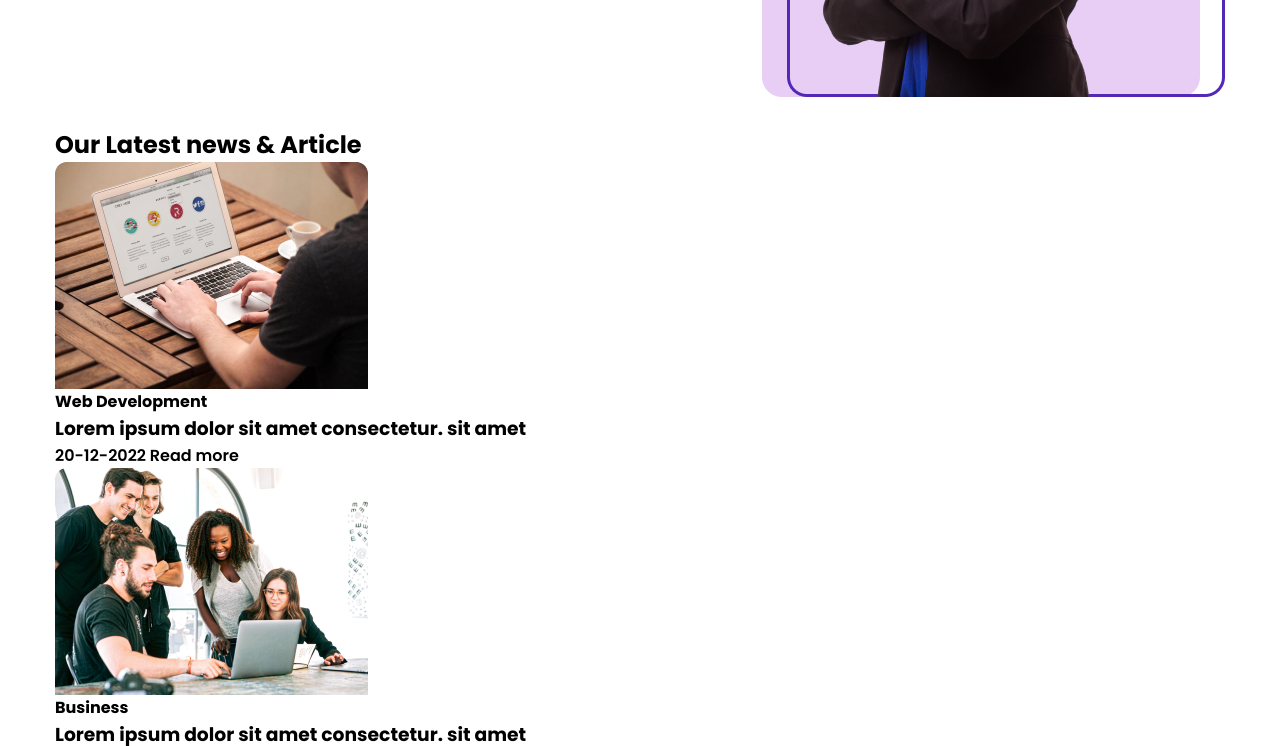
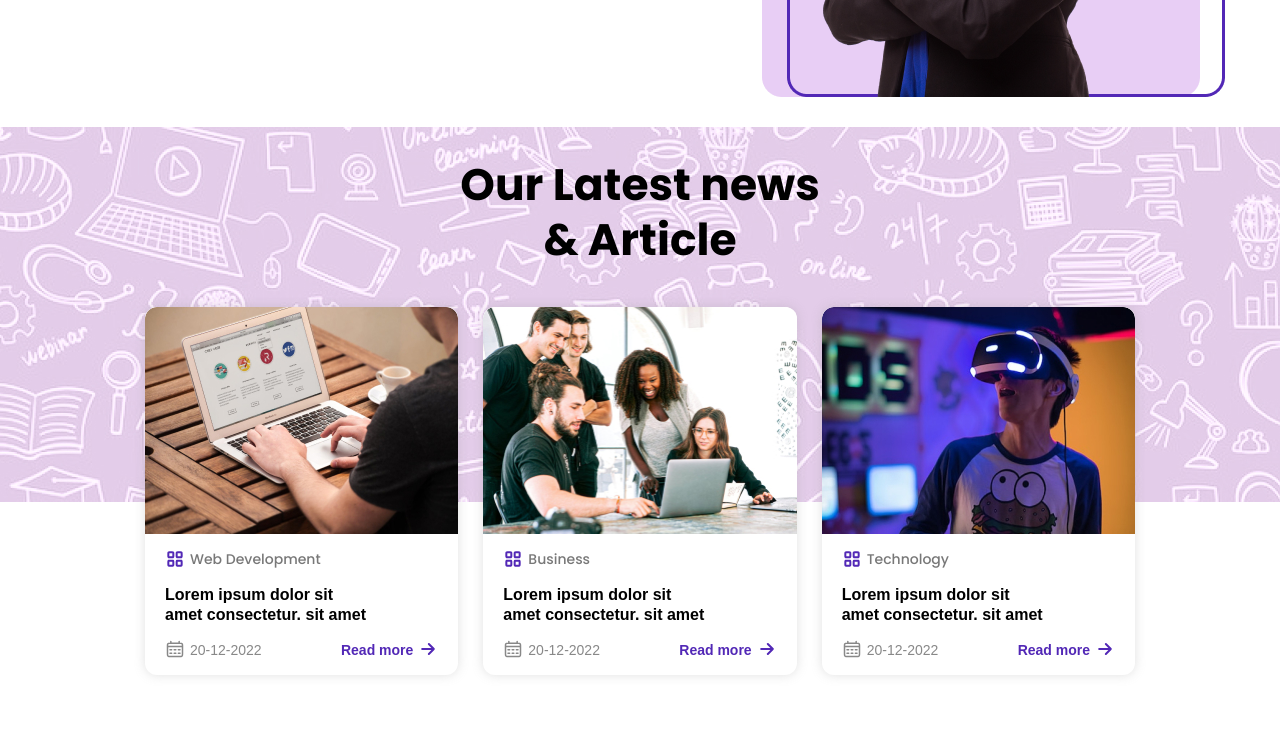
Before and after one commit to Dmitrii-Faenov/outschool, a plain HTML site: page index.html in a window 1280 px wide. Shown: the part 4240-4986 px from the top of the page. After the commit the page ends 4945 px from the top, so only its background shows below. Drawn offline with Linux system fonts and the light colour scheme.

Commit message:
added styles for articles section

```diff
--- a/style.css
+++ b/style.css
@@ -392,3 +392,122 @@ color: #464747;
     background-color: #5228b6;
     border-radius: 12px;
 }
+.articles {
+    position: relative;
+    padding: 1.875rem 0;
+}
+.articles::before {
+    position: absolute;
+    content: "";
+    width: 100%;
+    height: 375px;
+    z-index: -1;
+    top: 0;
+    left: 0;
+    background: url(images/articles/bg.jpeg);
+}
+.articles__title {
+    margin: 0 auto 2.5rem auto;
+    text-align: center;
+    max-width: 22.8125rem;
+    font-size: 2.75rem;
+    line-height: 3.4375rem;
+}
+.articles__list {
+    max-width: 990px;
+    margin: 0 auto;
+    display: flex;
+    justify-content: space-between;
+    flex-wrap: wrap;
+    --gap: 25px;
+    gap: var(--gap);
+}
+.articles__list-item {
+    flex: 1 1 calc(33.333% - var(--gap));
+    background-color: transparent;
+}
+.articles__card {
+    height: 100%;
+    display: flex;
+    flex-direction: column;
+    box-shadow: 0px 0px 11px rgba(153, 153, 153, 0.3);
+    border-radius: 12px;
+    overflow: hidden;
+    background-color: #fff;
+}
+.articles__card-img {
+}
+.articles__info-container {
+    display: flex;
+    flex-direction: column;
+    padding: 0.9375rem 1.25rem;
+    flex: 1 1 100%;
+}
+.articles__card-direction {
+    display: inline-flex;
+    align-items: center;
+    margin: 0 0 0.9375rem 0;
+    font-size: 0.875rem;
+    line-height: 1.3125rem;
+    font-weight: 500;
+    color: #787878;
+}
+.articles__card-direction::before {
+    content: "";
+    margin: 0 0.3125rem 0 0;
+    width: 20px;
+    height: 20px;
+    position: relative;
+    top: -1px;
+    display: inline-block;
+    background-image: url(images/articles/grid-icon.svg);
+}
+.articles__card-title {
+    font-family: Montserrat, sans-serif;
+    max-width: 12.8125rem;
+    margin: 0 0 0.9375rem 0;
+    font-size: 1rem;
+    line-height: 1.25rem;
+    flex: 1 1 100%;
+}
+.articles__card-footer {
+    display: flex;
+    justify-content: space-between;
+}
+.articles__card-publication-time {
+    display: inline-flex;
+    align-items: center;
+    font-family: Montserrat, sans-serif;
+    font-size: 0.875rem;
+    line-height: 1.0625rem;
+    font-weight: 500;
+    color: #888;
+}
+.articles__card-publication-time::before {
+    content: "";
+    margin: 0 0.3125rem 0 0;
+    width: 20px;
+    height: 20px;
+    display: inline-block;
+    position: relative;
+    top: -1px;
+    background-image: url(images/articles/calendar-icon.svg);
+}
+.articles__card-btn {
+    font-family: Montserrat, sans-serif;
+    display: inline-flex;
+    align-items: center;
+    font-size: 0.875rem;
+    line-height: 1.0625rem;
+    color: #5228b6
+}
+.articles__card-btn::after {
+    content: "";
+    margin: 0 0 0 0.3125rem;
+    width: 20px;
+    height: 20px;
+    position: relative;
+    top: -1px;
+    display: inline-block;
+    background-image: url(images/articles/arrow-right-icon.svg);
+}
```
